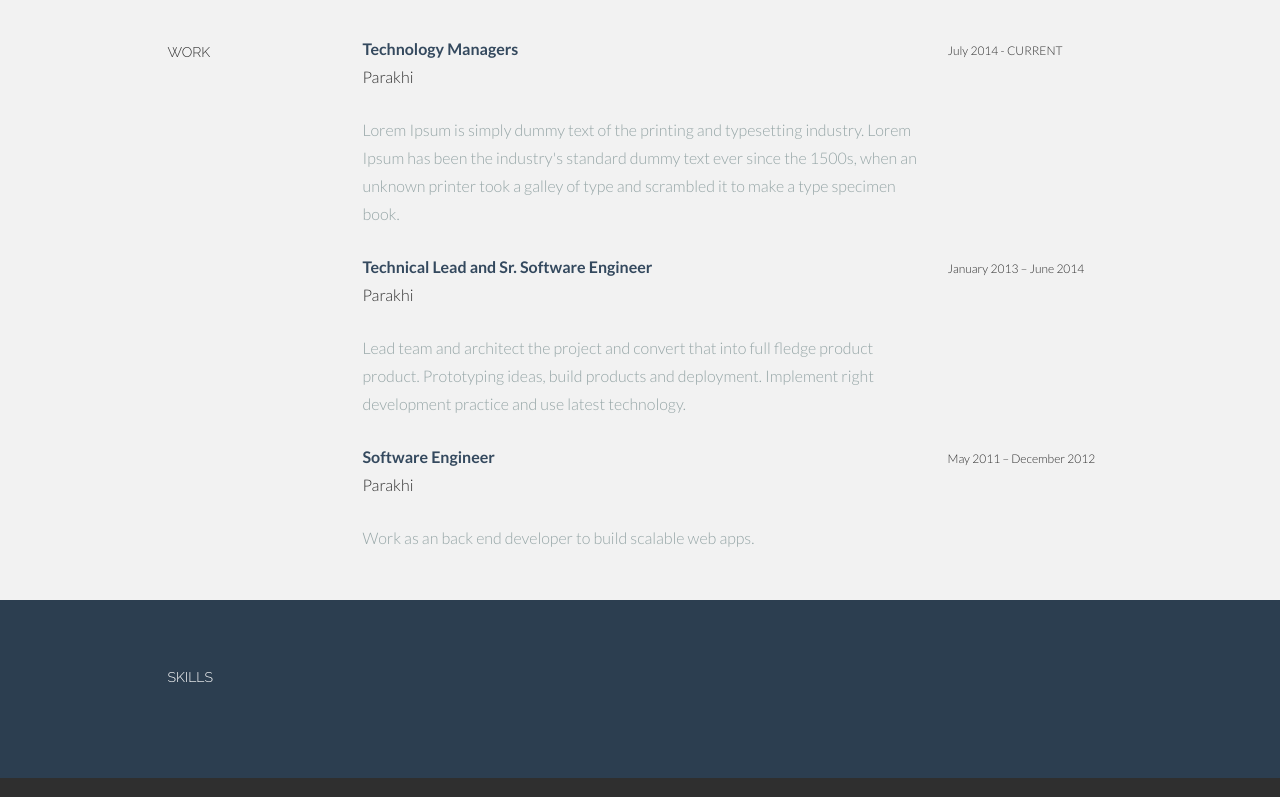
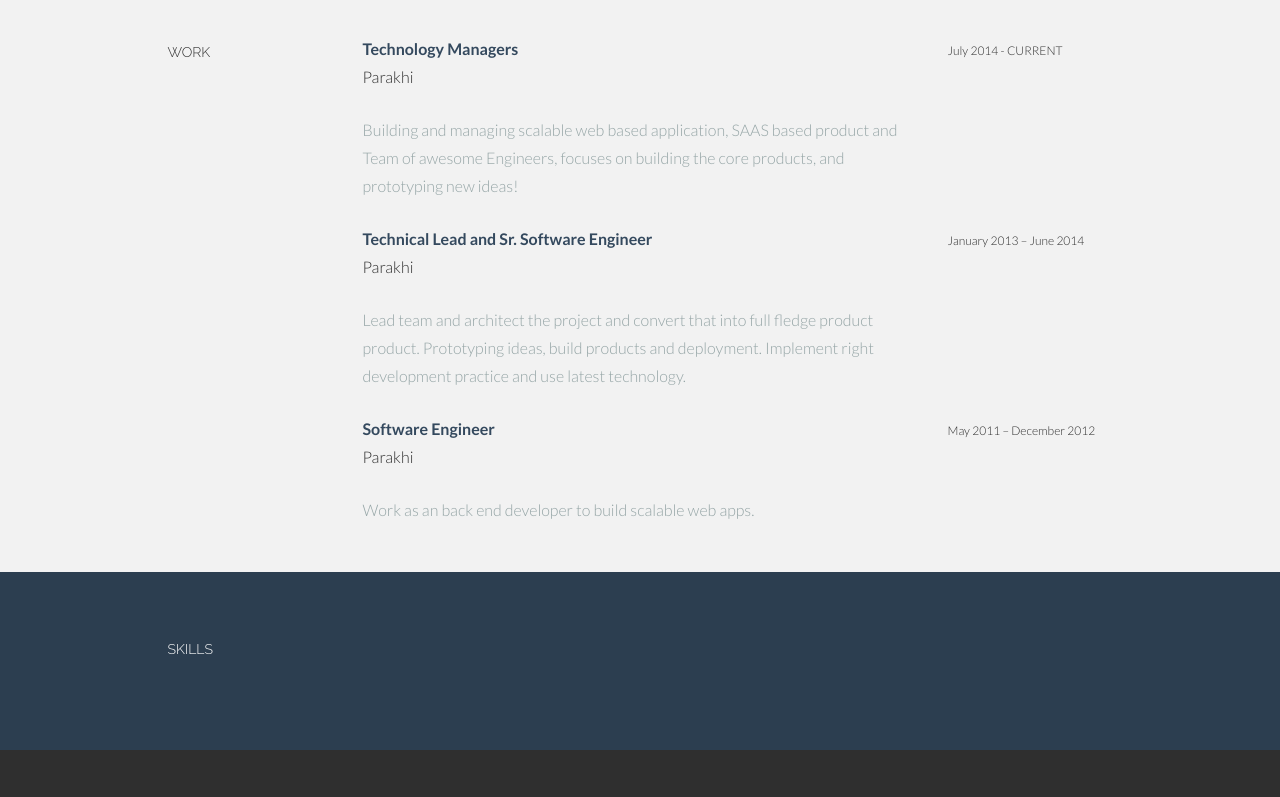
Before and after one commit to anishjoshi/anishjoshi.github.io, a plain HTML site: page index.html in a window 1280 px wide. Shown: the part 1020-1817 px from the top of the page. Drawn offline with Linux system fonts and the light colour scheme.

Commit message:
added new image and change content

```diff
--- a/index.html
+++ b/index.html
@@ -123,7 +123,7 @@
 					<p><t>Technology Managers</t><br/>
 						Parakhi <br/>
 					</p>
-					<p><more>Lorem Ipsum is simply dummy text of the printing and typesetting industry. Lorem Ipsum has been the industry's standard dummy text ever since the 1500s, when an unknown printer took a galley of type and scrambled it to make a type specimen book.</more></p>
+					<p><more>Building and managing scalable web based application, SAAS based product and Team of awesome Engineers, focuses on building the core products, and prototyping new ideas!</more></p>
 				</div>
 				<div class="col-lg-3">
 					<p><sm>July 2014 - CURRENT</sm></p>
```
Also changed, not shown: assets/img/header-bg.jpg.
